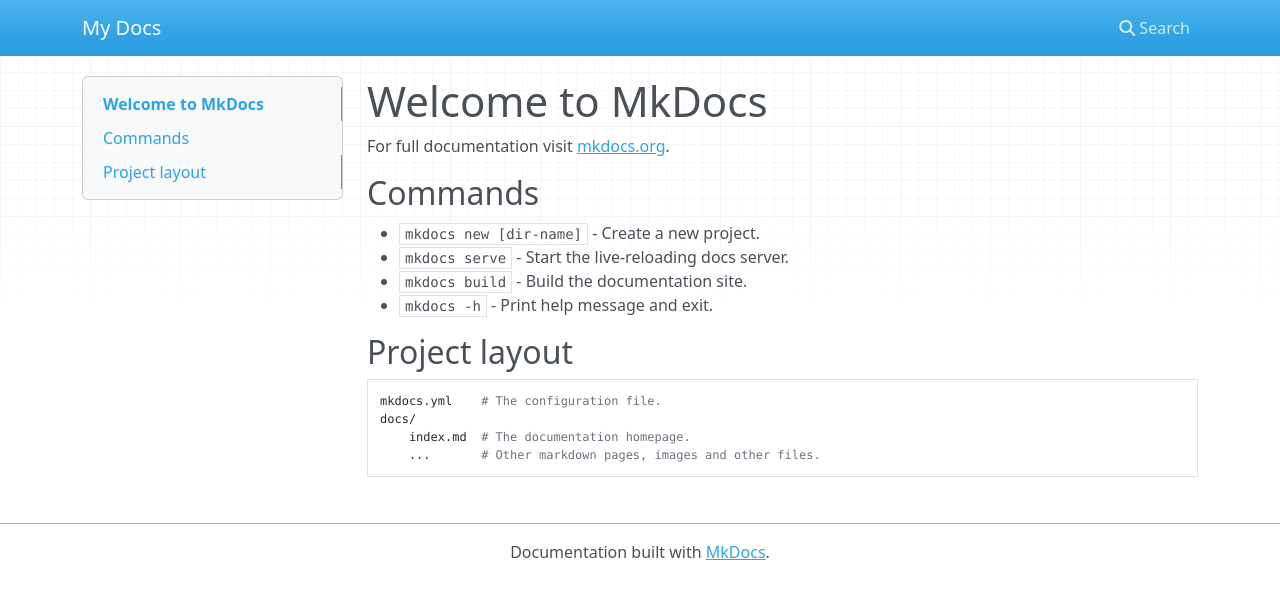
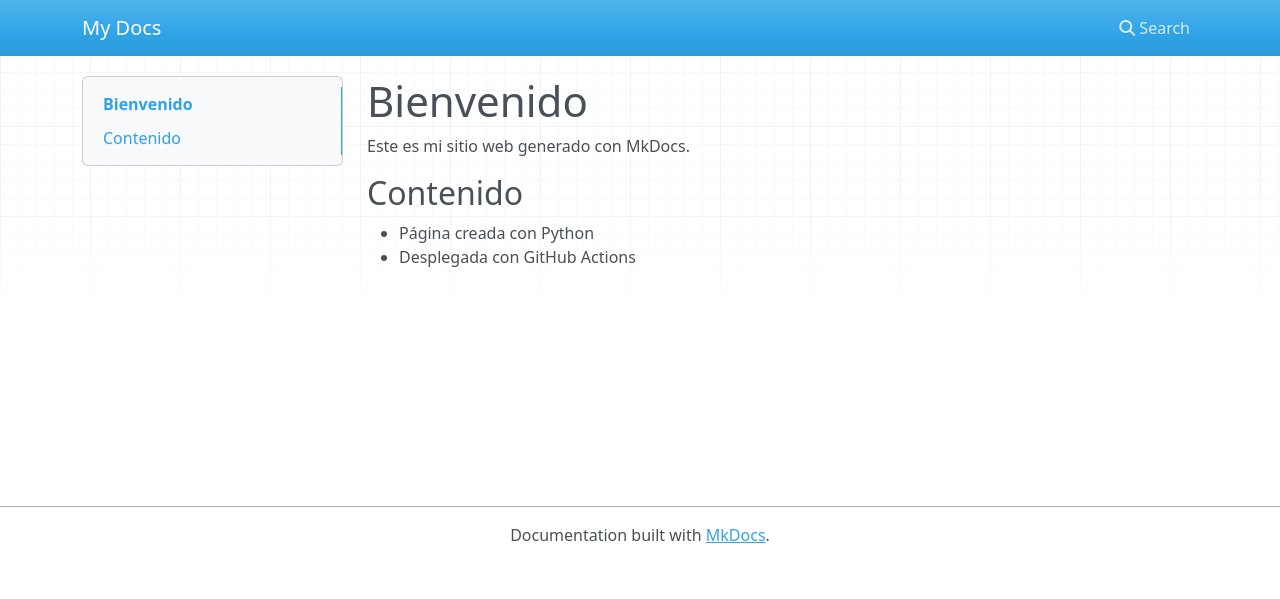
Before and after one commit to carmu14/mi-sitio-mkdocs, an MkDocs documentation site: the page built from docs/index.md, in a window 1280 px wide. Shown: the top 599 px of the page. Built offline with MkDocs 1.6.1, drawn with Linux system fonts in a browser that asks for light colours; nearby versions of some CDN libraries.

Commit message:
Se modifica index

```diff
--- a/docs/index.md
+++ b/docs/index.md
@@ -1,17 +1,7 @@
-# Welcome to MkDocs
+# Bienvenido
 
-For full documentation visit [mkdocs.org](https://www.mkdocs.org).
+Este es mi sitio web generado con MkDocs.
 
-## Commands
-
-* `mkdocs new [dir-name]` - Create a new project.
-* `mkdocs serve` - Start the live-reloading docs server.
-* `mkdocs build` - Build the documentation site.
-* `mkdocs -h` - Print help message and exit.
-
-## Project layout
-
-    mkdocs.yml    # The configuration file.
-    docs/
-        index.md  # The documentation homepage.
-        ...       # Other markdown pages, images and other files.
+## Contenido
+- Página creada con Python
+- Desplegada con GitHub Actions
```
